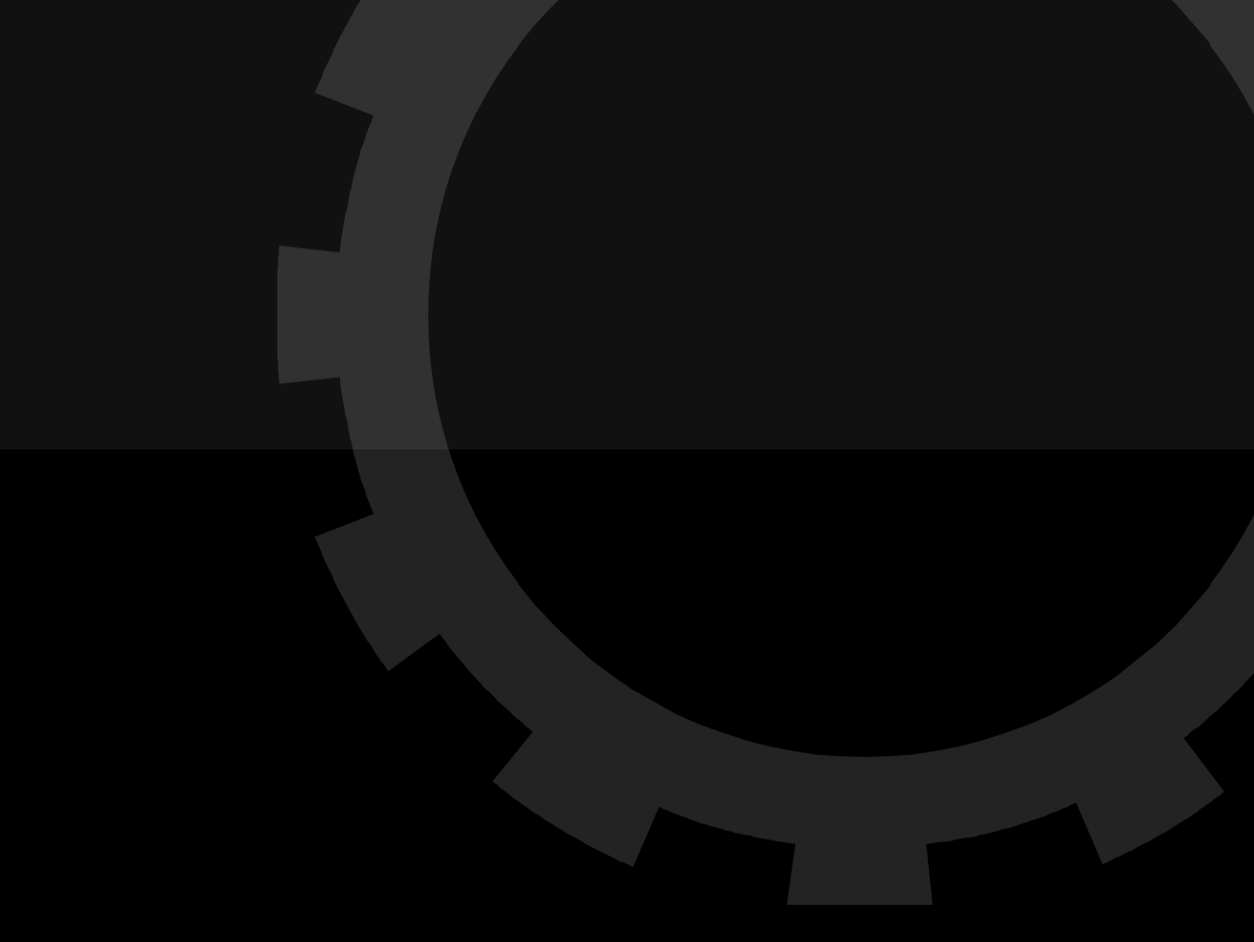
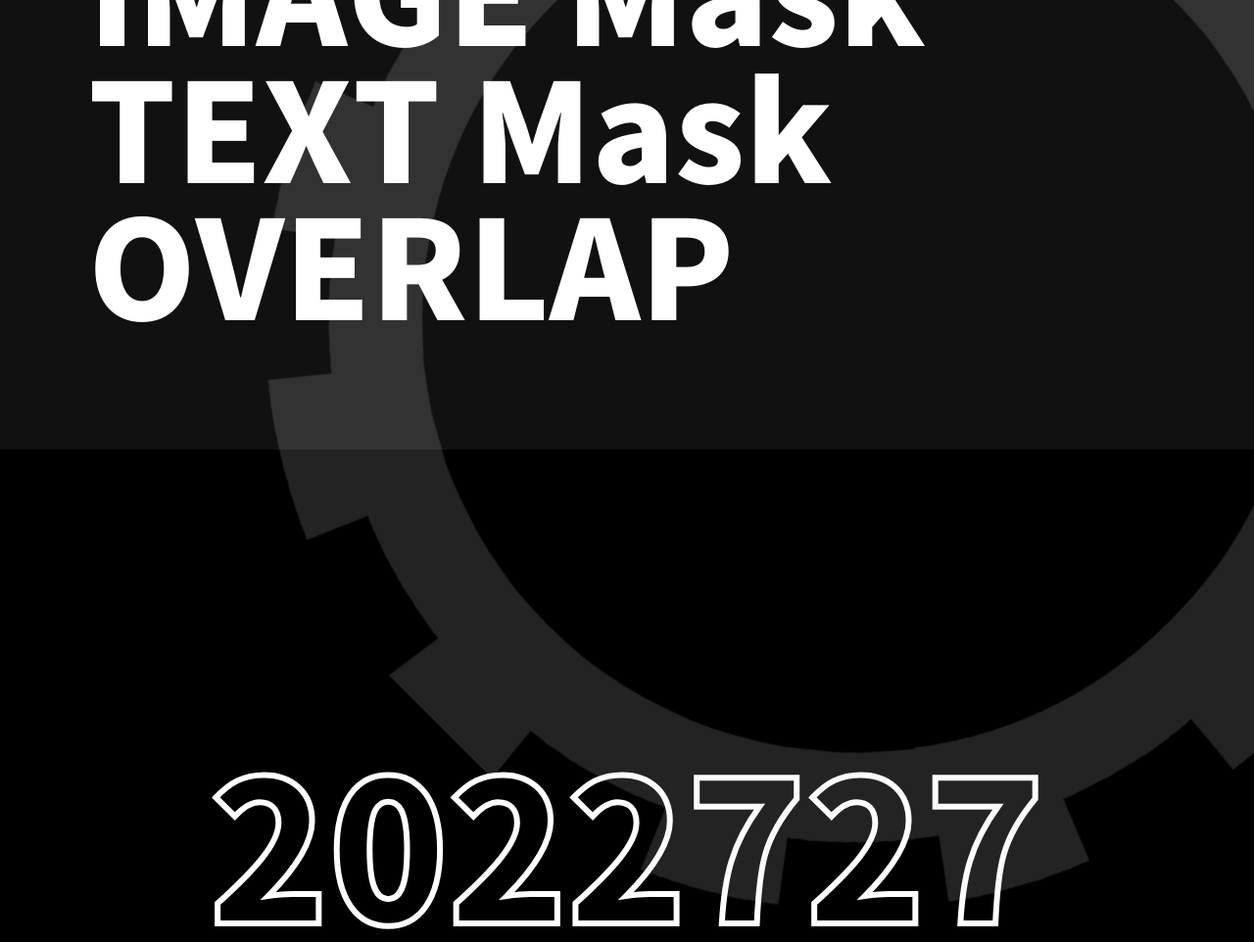
Before and after one commit to ppotatoG/ggangLesson, a plain HTML site: page SECTION6/step6/index.html in a window 1280 px wide. Shown: the part 341-1303 px from the top of the page at 98% size. Drawn offline with Linux system fonts and the light colour scheme.

Commit message:
Add observer

```diff
--- a/SECTION6/step6/index.html
+++ b/SECTION6/step6/index.html
@@ -14,7 +14,7 @@
         <p class="header__logo">GGANG CODING</p>
     </header>
 
-    <article class="article article__rotate">
+    <article class="article article__rotate" data-ob="true">
         <nav class="nav">
             <ul class="nav__list">
                 <li>
@@ -50,7 +50,7 @@
         <div class="gear_wheel"></div>
     </article>
 
-    <article class="article article__today">
+    <article class="article article__today" data-ob="true">
         <p class="toady">TODAY</p>
         <div class="date-count"></div>
     </article>
--- a/SECTION6/step6/src/js.js
+++ b/SECTION6/step6/src/js.js
@@ -31,21 +31,26 @@
         }, idx * 300);
     });
 };
-countDate();
+
+const scrollObserver = () => {
+    const targets = document.querySelectorAll('[data-ob=true]');
+
+    const io = new IntersectionObserver(entries => {
+        entries.forEach (entry => {
+            if(entry.isIntersecting) {
+                entry.target.classList.add('active')
+                if (/today/.test(entry.target.classList.value)) countDate();
+            }
+        })
+    }, {
+        threshold: .1
+    })
+
+    targets.forEach(target => {
+        io.observe(target);
+    })
+}
 
 (() => {
-
-    setTimeout(() => {
-        document.querySelector('section').classList.add('active');
-    },200);
-
+    scrollObserver();
 })();
-
-(() => {
-    const overlap = document.querySelector('.section_overlap');
-
-    setTimeout(() => {
-        overlap.classList.add('active')
-    }, 200)
-
-})()
--- a/SECTION6/step6/src/style.scss
+++ b/SECTION6/step6/src/style.scss
@@ -133,6 +133,14 @@
     }
 
     &__today {
+        overflow: hidden;
+        height: 100vh;
+        text-align: center;
+        display: flex;
+        flex-direction: column;
+        justify-content: center;
+        align-items: center;
+
         .toady {
             position: absolute;
             left: 20px;
@@ -205,8 +213,6 @@
     }
 }
 
-//section
-
 @keyframes text_mask {
     0% {
         width: 0;
@@ -247,3 +253,12 @@
         transform: rotate(360deg);
     }
 }
+
+@keyframes count_date {
+    0%{
+        transform: translateY(0px);
+    }
+    100% {
+        transform: translateY(-4800px);
+    }
+}
```
Also changed, not shown: SECTION6/step6/src/style.css, 1 other file.
